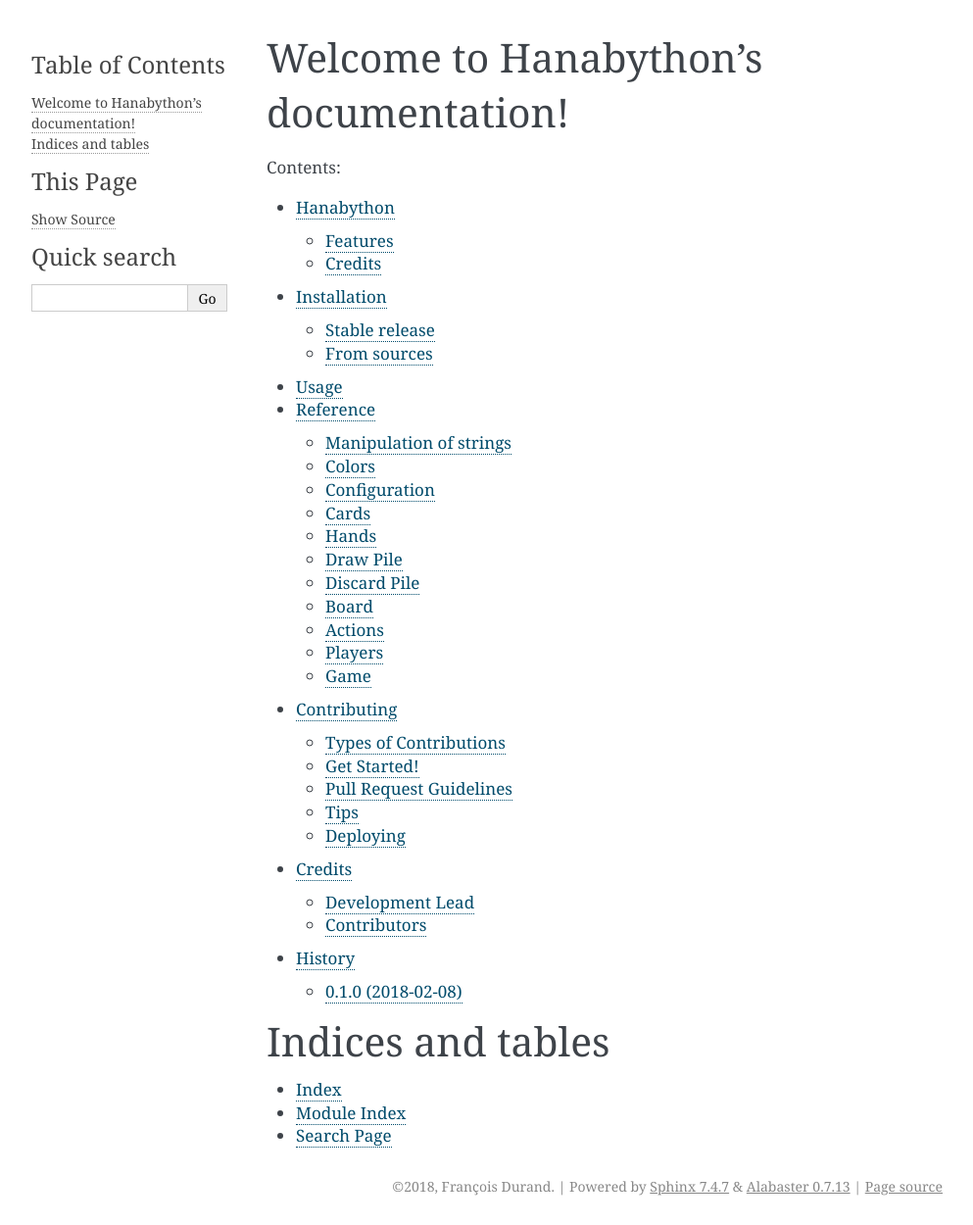
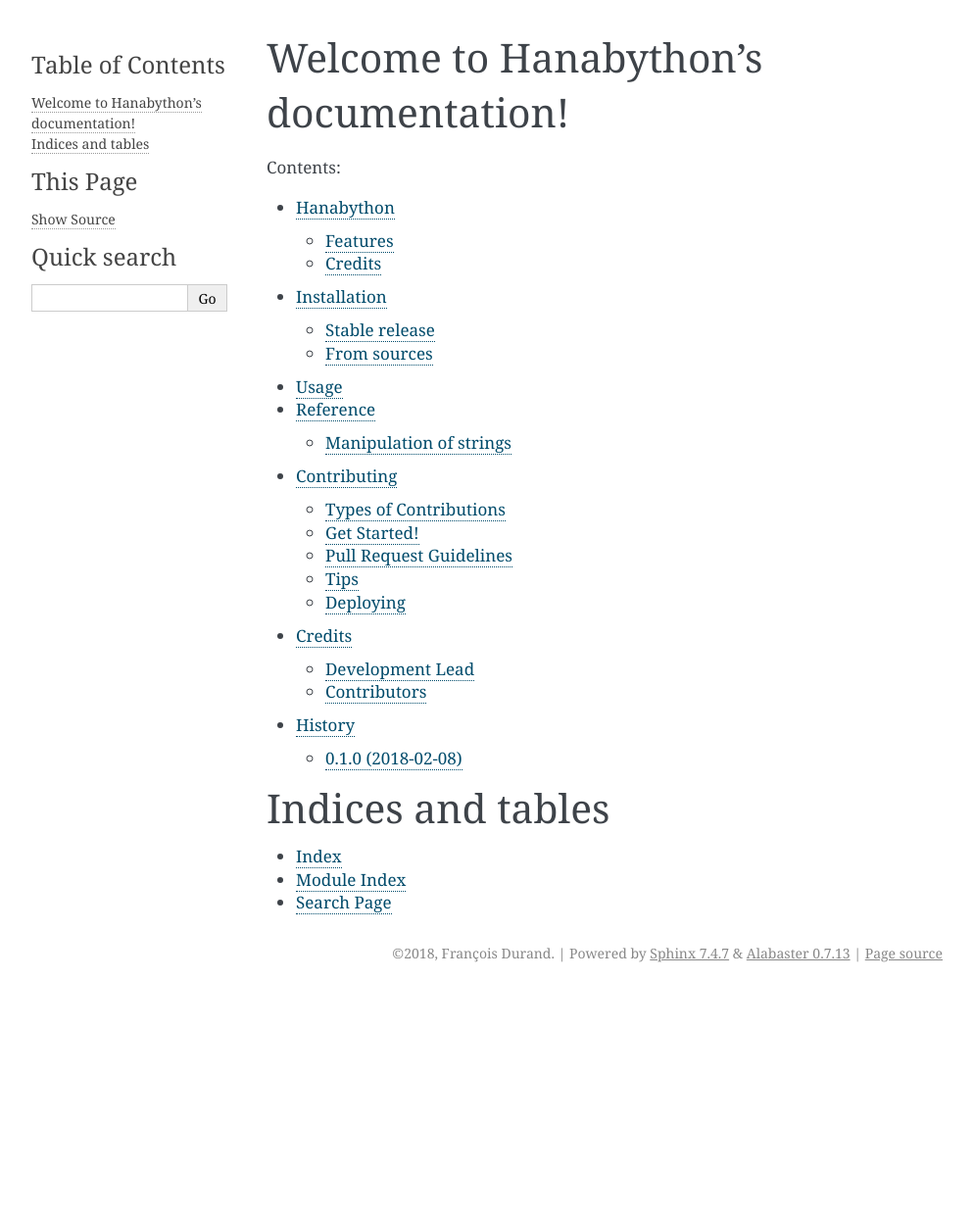
Before and after one commit to francois-durand/hanabython, a Sphinx documentation site: the page built from docs/index.rst, in a window 1280 px wide. Shown: the whole page at 98% size, without its empty margins (148-1141 px from the left). Built offline with Sphinx 7.4.7, drawn with Linux system fonts in a browser that asks for light colours; pages that are not in the unit, such as notebooks, are missing from menus; after the commit the page ends 1012 px from its top, so only the background shows below that.

```diff
--- a/docs/reference.rst
+++ b/docs/reference.rst
@@ -14,106 +14,3 @@ Manipulation of strings
 
 .. autoclass:: hanabython.Classes.Colored
     :members:
-
-
-Colors
-------
-
-.. autoclass:: Classes.Color
-    :members:
-
-.. autoclass:: hanabython.ColorClueBehavior
-    :members:
-
-Configuration
--------------
-
-.. autoclass:: hanabython.Configuration
-    :members:
-
-.. autoclass:: hanabython.ConfigurationColorContents
-    :members:
-
-.. autoclass:: hanabython.ConfigurationDeck
-    :members:
-
-.. autoclass:: hanabython.ConfigurationEndRule
-    :members:
-
-.. autoclass:: hanabython.ConfigurationHandSize
-    :members:
-
-Cards
------
-
-.. autoclass:: hanabython.Card
-    :members:
-
-.. autoclass:: hanabython.CardPublic
-    :members:
-
-Hands
------
-
-.. autoclass:: hanabython.Hand
-    :members:
-
-.. autoclass:: hanabython.HandPublic
-    :members:
-
-Draw Pile
----------
-
-.. autoclass:: hanabython.DrawPile
-    :members:
-
-.. autoclass:: hanabython.DrawPilePublic
-    :members:
-
-Discard Pile
-------------
-
-.. autoclass:: hanabython.DiscardPile
-    :members:
-
-Board
------
-
-.. autoclass:: hanabython.Board
-    :members:
-
-Actions
--------
-
-.. autoclass:: hanabython.Action
-    :members:
-
-.. autoclass:: hanabython.ActionDiscard
-    :members:
-
-.. autoclass:: hanabython.ActionPlay
-    :members:
-
-.. autoclass:: hanabython.ActionClue
-    :members:
-
-.. autoclass:: hanabython.ActionForfeit
-    :members:
-
-Players
--------
-
-.. autoclass:: hanabython.Player
-    :members:
-
-.. autoclass:: hanabython.PlayerBase
-    :members:
-
-.. autoclass:: hanabython.PlayerHuman
-    :members:
-
-Game
-----
-
-.. autoclass:: hanabython.Game
-    :members:
--- a/hanabython/__init__.py
+++ b/hanabython/__init__.py
@@ -7,6 +7,5 @@ __email__ = 'fradurand@gmail.com'
 __version__ = '0.1.0'
 
 from .Classes.PrintColor import PrintColor
+from .Classes.StringUtils import uncolor, title
 from .Classes.Colored import Colored
-from .Classes.Color import Color
-from .Classes.StringUtils import uncolor
```
